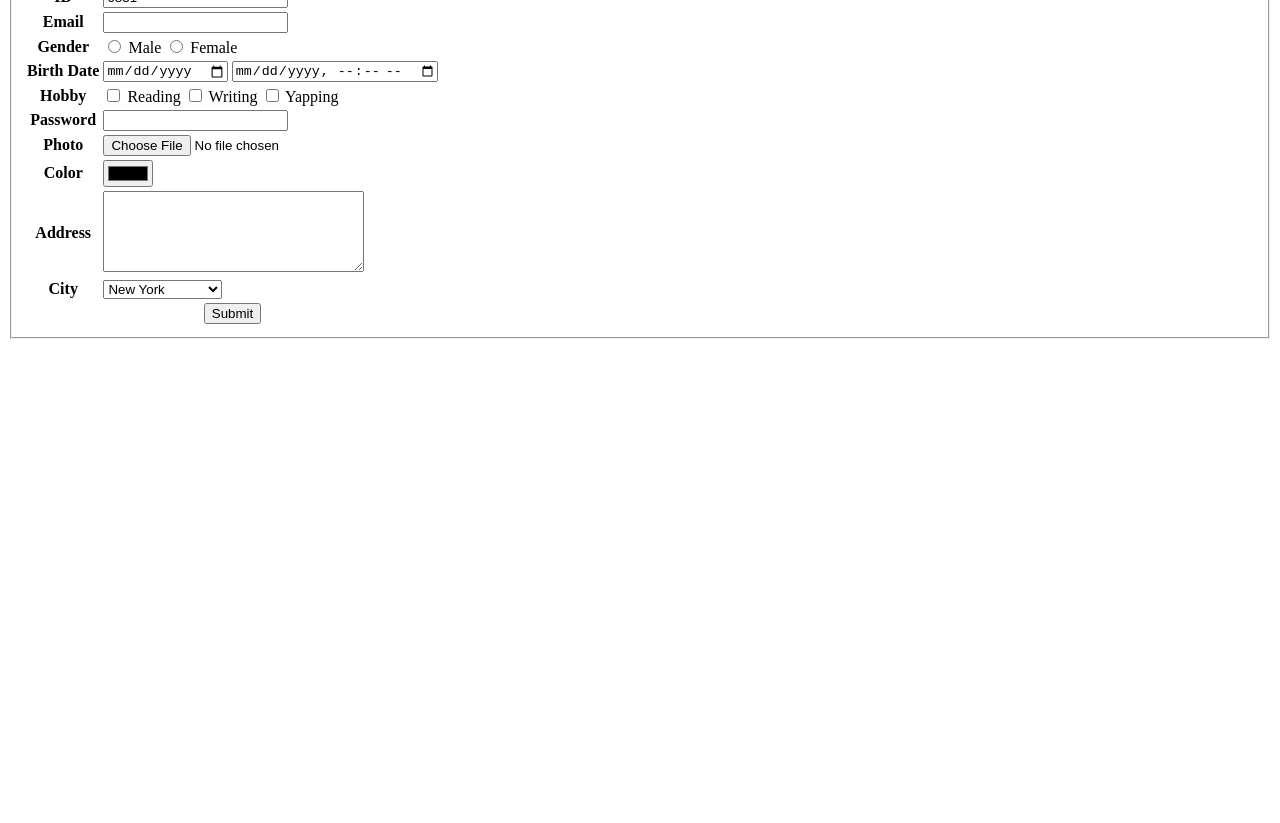
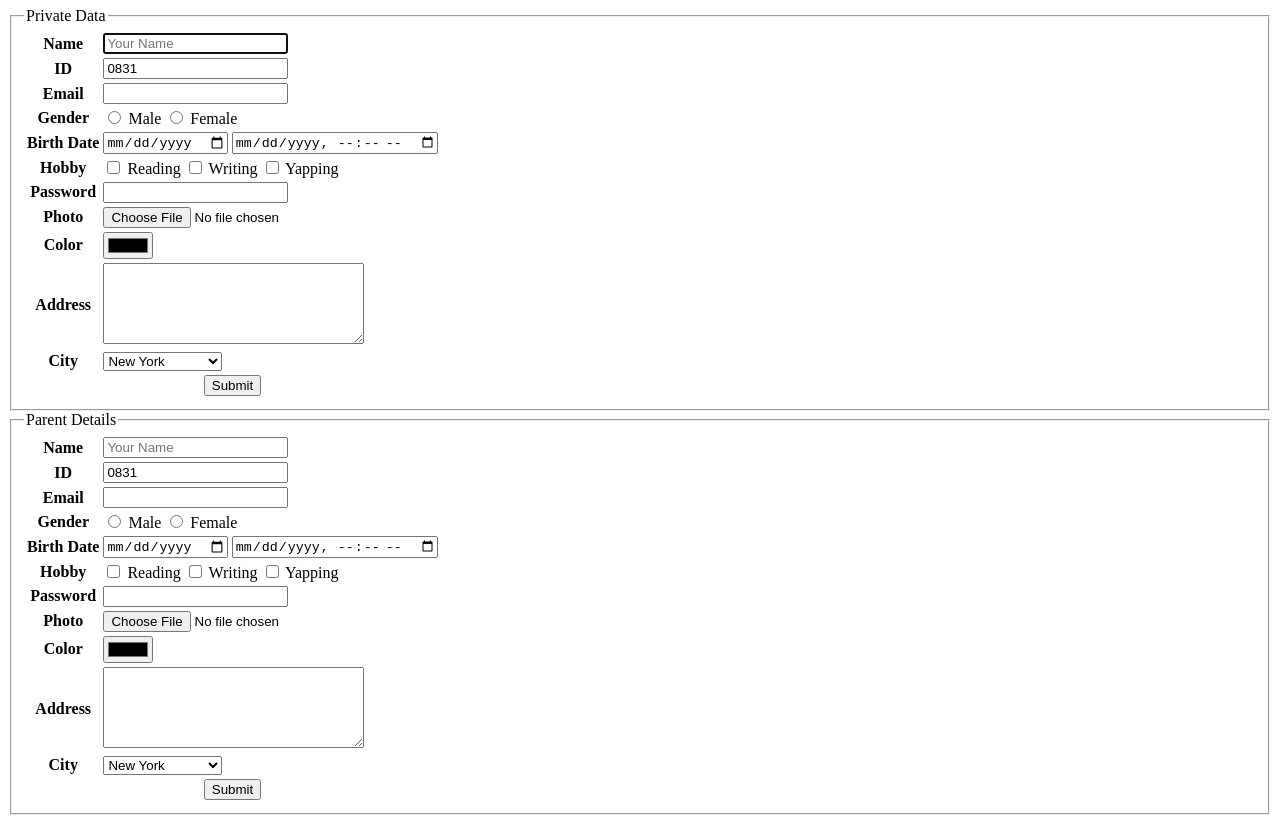
Before and after one commit to generic-guy-2005/Web_Learning, a plain HTML site: page index.html in a window 1280 px wide. Shown: the part 73-896 px from the top of the page. Before the commit the page ends 800 px from the top, so only its background shows below. Drawn offline with Linux system fonts and the light colour scheme.

Commit message:
Update index.html

```diff
--- a/index.html
+++ b/index.html
@@ -6,6 +6,7 @@
 	</head>
 
 	<body>
+	<h1> Registration Form </h1>
 		<form method="" action="">
 			<fieldset>
 				<legend> Private Data </legend>
@@ -84,6 +85,86 @@
 					</tr>
 
 				</table>
+			</fieldset>
+
+			<fieldset>
+				<legend> Parent Details </legend>
+
+				<table>
+					<tr>
+						<th> <label for="name"> Name </label> </th>
+						<td> <input type="text" name="nama" id="name" autofocus placeholder="Your Name"> </td>
+
+					<tr>
+						<th> <label for="ID"> ID </label> </th>
+						<td> <input type="number" name="nim" id="ID" value="0831" readonly> </td>
+
+
+					<tr>
+						<th> <label for="email"> Email </label> </th>
+						<td> <input type="Email" name="email"> </td>
+					</tr>
+
+					<tr>
+						<th> <label for="Gender"> Gender </label> </th>
+						<td>
+							<input type="radio" name="gender" value="male" id="Gender"> Male
+							<input type="radio" name="gender" value="female"> Female
+						</td>
+
+					<tr>
+						<th> <label for="date"> Birth Date </label> </th>
+						<td>
+							<input type="date" name="datebirth" id="date">
+							<input type="datetime-local" name="local" id="date">
+						</td>
+					</tr>
+
+					<tr>
+						<th> <label for="hobby"> Hobby </label> </th>
+						<td>
+							<input type="checkbox" name="hobby" value="read" id="hobby"> Reading
+							<input type="checkbox" name="hobby" value="write" id="hobby"> Writing
+							<input type="checkbox" name="hobby" value="yap" id="hobby"> Yapping
+						</td>
+					</tr>
+
+					<tr>
+						<th> <label for="pass"> Password </label> </th>
+						<td> <input type="Password" name="pass" id="pass"> </td>
+					</tr>
+
+					<tr>
+						<th> <label for="img"> Photo </label> </th>
+						<td> <input type="file" name="photo" id="img" accept="image/png"> </td>
+					</tr>
+
+					<tr>
+						<th> <label for="col"> Color </label> </th>
+						<td> <input type="color" name="col" id="col"> </td>
+					</tr>
+
+					<tr>
+						<th> <label for="address"> Address </th>
+						<td> <textarea name="address" id="address" cols="30" rows="5"></textarea>
+					</tr>
+
+					<tr>
+						<th> <label for="city"> City </th>
+						<td>
+							<select name="city" id="city">
+								<option value="NY"> New York </option>
+								<option value="LA"> Los Angelese </option>
+								<option value="WDC"> Washington D.C </option>
+						</td>
+					</tr>
+
+					<tr>
+						<td colspan="2" align="center"> <input type="submit"> </td>
+					</tr>
+
+				</table>
+			</fieldset>
 
 		</form>
 	</body>
```
Lines whose indentation alone changed are shown as unchanged.
